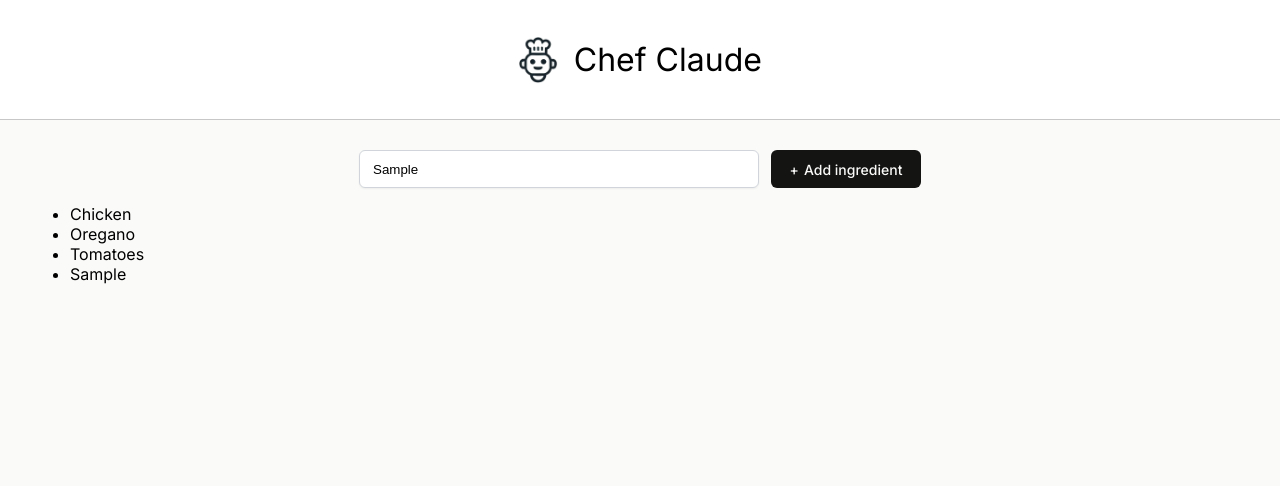
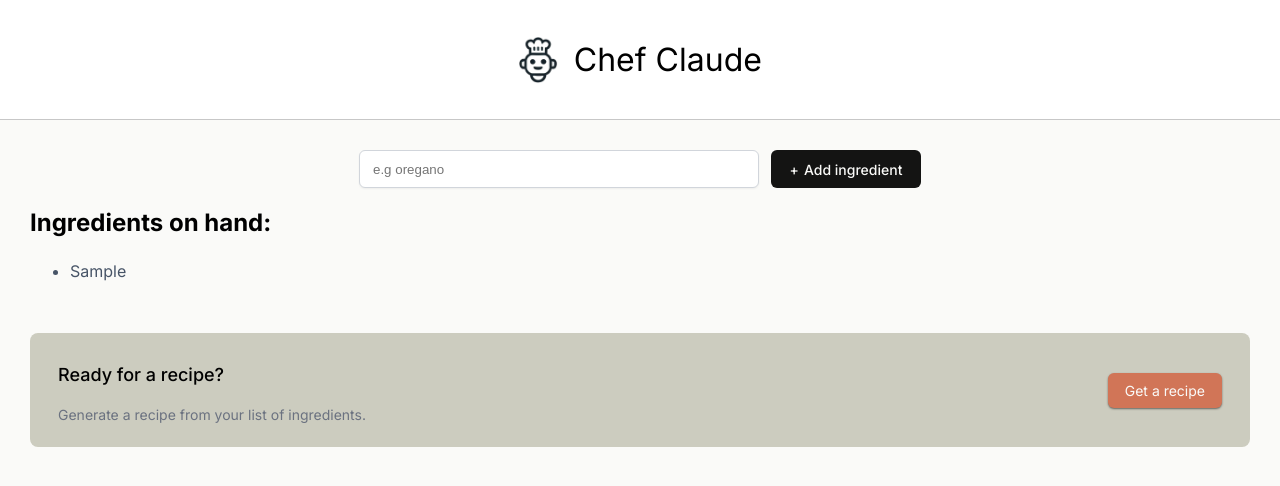
Before and after one commit to jhhh911/chef-claude, a React (Vite) app: page / in a window 1280 px wide. Both pictures are taken after typing "Sample" into the empty fields and a click on the button "Add ingredient". Shown: the top 486 px of the page. Built offline with nearby package versions, Linux system fonts and the light colour scheme.

Commit message:
Added new section and using conditional rendering to render ingredients list.

```diff
--- a/src/index.css
+++ b/src/index.css
@@ -6,6 +6,10 @@
   margin: 0;
   font-family: 'Inter', sans-serif;
   background-color: #fafaf8;
+}
+
+button {
+  cursor: pointer;
 }
 
 .header {
@@ -53,7 +57,6 @@
   border: none;
   background-color: #141413;
   color: #fafaf8;
-  cursor: pointer;
   width: 150px;
   font-size: .875rem;
   font-weight: 500;
@@ -63,3 +66,44 @@
   content: '+';
   margin-right: 5px;
 }
+
+ul.ingredients-list {
+  margin-bottom: 48px;
+}
+
+ul.ingredients-list > li {
+  color: #475467;
+  line-height: 1.75;
+}
+
+.get-recipe-container {
+  display: flex;
+  justify-content: space-between;
+  align-items: center;
+  border-radius: 8px;
+  background-color: rgb(204, 204, 191);
+  padding: 10px 28px;
+}
+
+.get-recipe-container h3 {
+  font-size: 1.125rem;
+  font-weight: 500;
+  line-height: 1.5;
+}
+
+.get-recipe-container p {
+  color: #6b7280;
+  font-size: .875rem;
+  line-height: 1.25;
+}
+
+.get-recipe-container button {
+  border: none;
+  border-radius: 6px;
+  background-color: #d17557;
+  box-shadow: 0 1px 2px 0 rgba(0, 0, 0, .5);
+  color: #fafaf8;
+  padding: 9px 17px;
+  font-family: 'Inter', sans-serif;
+  font-size: .875rem;
+}
--- a/src/main.jsx
+++ b/src/main.jsx
@@ -1,22 +1,38 @@
-import React from 'react'
+import React from "react";
 
 export default function Main() {
-  const [ingredients, setIngredients] = React.useState(["Chicken", "Oregano", "Tomatoes"]);
+  const [ingredients, setIngredients] = React.useState([]);
 
   const ingredientsListItems = ingredients.map(ingredient => {
     return <li key={ingredient}>{ingredient}</li>;
   });
 
-  function handleSubmit(e) {
-    e.preventDefault();
-    const formData = new FormData(e.currentTarget)
-    const newIngredient = formData.get('ingredient')
-    setIngredients(prev => [...prev, newIngredient])
+  function addIngredient(formData) {
+    const newIngredient = formData.get("ingredient");
+    setIngredients(prev => [...prev, newIngredient]);
+  }
+
+  function renderIngredients() {
+    return (
+      <section>
+        <h2>Ingredients on hand:</h2>
+        <ul className="ingredients-list" aria-live="polite">
+          {ingredientsListItems}
+        </ul>
+        <div className="get-recipe-container">
+          <div>
+            <h3>Ready for a recipe?</h3>
+            <p>Generate a recipe from your list of ingredients.</p>
+          </div>
+          <button>Get a recipe</button>
+        </div>
+      </section>
+    );
   }
 
   return (
     <main>
-      <form onSubmit={handleSubmit} className="add-ingredient-form">
+      <form action={addIngredient} className="add-ingredient-form">
         <input
           type="text"
           aria-label="Add Ingredient"
@@ -25,7 +41,7 @@
         />
         <button>Add ingredient</button>
       </form>
-      <ul>{ingredientsListItems}</ul>
+      {ingredients.length > 0 ? renderIngredients() : null}
     </main>
   );
 }
```
